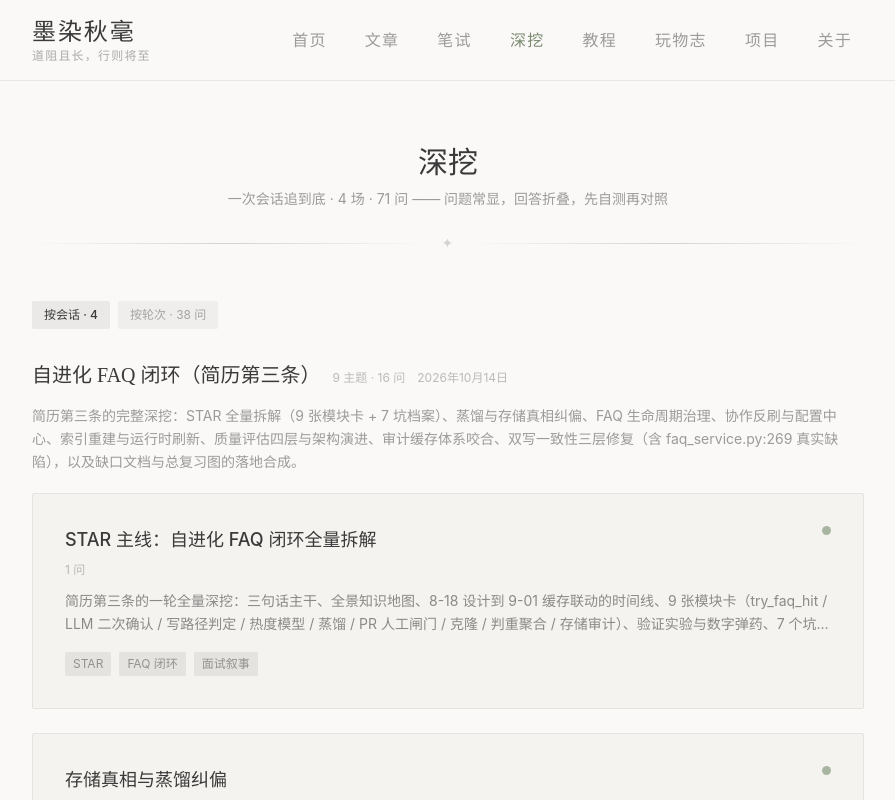
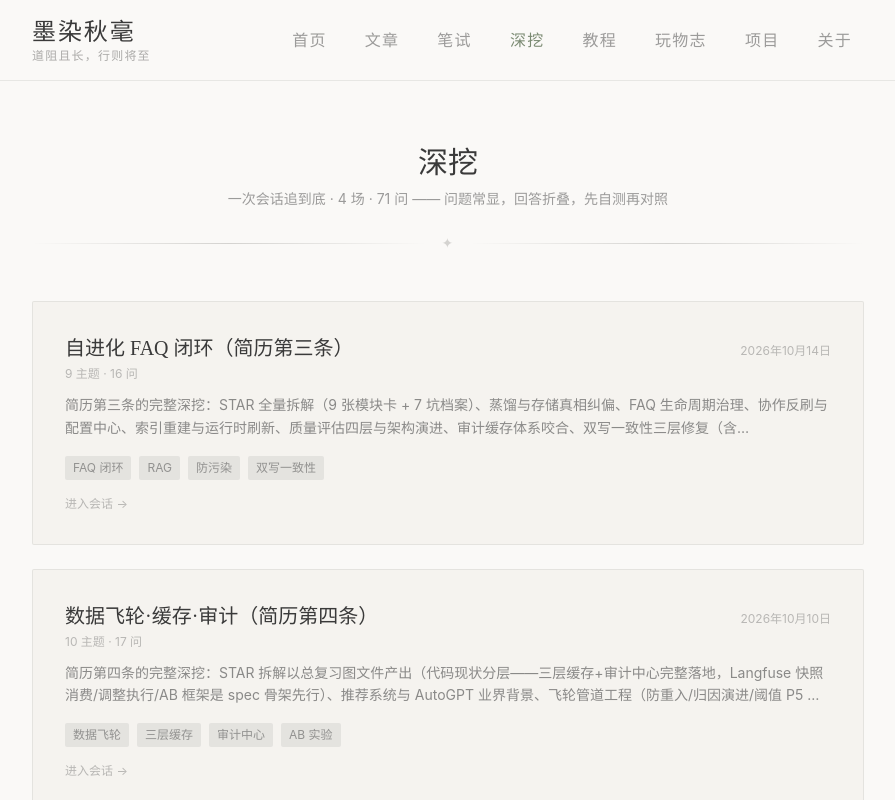
Before and after one commit to jerry-166/jerry-166.github.io, a Next.js app: page /digs in a window 1280 px wide. Shown: the top 800 px of the page, without its empty margins (192-1087 px from the left). Built offline with nearby package versions, Linux system fonts and the light colour scheme.

Commit message:
深挖模块目录化改版：/digs 只列会话卡片，新增 /digs/[session] 单会话页（保留主题/轮次双视图，零改码增量维护）

```diff
--- /dev/null
+++ b/app/digs/[session]/page.tsx
@@ -0,0 +1,124 @@
+import type { Metadata } from 'next'
+import Link from 'next/link'
+import { Suspense } from 'react'
+import Layout from '@/components/Layout'
+import DigListClient from '@/components/DigListClient'
+import { getDigSession, getSessionChronicle, getAllDigSessionSlugs, formatDigDate } from '@/lib/digs'
+import { siteConfig } from '@/lib/config'
+
+interface PageProps {
+  params: { session: string }
+}
+
+// build 时逐会话生成静态路径：丢新会话目录即出现新会话页
+export async function generateStaticParams() {
+  return getAllDigSessionSlugs().map((item) => ({
+    session: item.params.session,
+  }))
+}
+
+export async function generateMetadata({ params }: PageProps): Promise<Metadata> {
+  const session = getDigSession(params.session)
+
+  if (!session) {
+    return { title: '深挖会话未找到' }
+  }
+
+  return {
+    title: `${session.title} - 深挖 - ${siteConfig.title}`,
+    description: session.description,
+  }
+}
+
+export default function DigSessionPage({ params }: PageProps) {
+  const session = getDigSession(params.session)
+
+  if (!session) {
+    return (
+      <Layout>
+        <div className="max-w-4xl mx-auto px-4 sm:px-6 lg:px-8 py-20 text-center">
+          <h1 className="text-2xl font-zhserif text-ink-dark mb-4">深挖会话未找到</h1>
+          <p className="text-ink/60 mb-6">这场会话不存在或已被删除。</p>
+          <Link href="/digs" className="btn-classic">
+            返回深挖目录
+          </Link>
+        </div>
+      </Layout>
+    )
+  }
+
+  const chronicle = getSessionChronicle(session)
+  const totalSteps = session.digs.reduce((sum, d) => sum + d.steps.length, 0)
+
+  // 传给客户端组件的数据（只含展示所需字段，steps 全文留在服务端）
+  const data = {
+    slug: session.slug,
+    title: session.title,
+    date: session.date,
+    description: session.description,
+    tags: session.tags,
+    digs: session.digs.map((d) => ({
+      slug: d.slug,
+      title: d.title,
+      description: d.description,
+      tags: d.tags,
+      stepCount: d.steps.length,
+      rounds: d.rounds,
+    })),
+  }
+
+  return (
+    <Layout>
+      <div className="max-w-4xl mx-auto px-4 sm:px-6 lg:px-8 py-12 md:py-16">
+        {/* 返回目录 */}
+        <Link
+          href="/digs"
+          className="inline-flex items-center text-sm text-ink/50 hover:text-ink-dark transition-colors mb-8"
+        >
+          ← 深挖目录
+        </Link>
+
+        {/* 会话头 */}
+        <header className="mb-10">
+          <h1 className="text-2xl md:text-3xl font-zhserif text-ink-dark mb-3 leading-snug">
+            {session.title}
+          </h1>
+
+          <div className="flex flex-wrap items-center gap-4 text-sm text-ink/50">
+            {session.date && <time dateTime={session.date}>{formatDigDate(session.date)}</time>}
+            <span className="text-ink/40">
+              {session.digs.length} 主题 · {totalSteps} 问 · {chronicle.rounds.length} 轮
+            </span>
+          </div>
+
+          {session.description && (
+            <p className="mt-4 text-sm text-ink/60 leading-relaxed">{session.description}</p>
+          )}
+
+          {session.tags.length > 0 && (
+            <div className="mt-4 flex flex-wrap gap-2">
+              {session.tags.map((tag) => (
+                <span
+                  key={tag}
+                  className="px-2 py-0.5 bg-mist/50 text-ink/60 rounded-sm text-xs"
+                >
+                  {tag}
+                </span>
+              ))}
+            </div>
+          )}
+
+          <div className="divider mt-8">
+            <span className="divider-text">✦</span>
+          </div>
+        </header>
+
+        {/* Suspense：DigListClient 用 useSearchParams 读 ?view=rounds 深链轮次视图，
+            静态导出下必须包一层 Suspense 边界 */}
+        <Suspense fallback={null}>
+          <DigListClient session={data} chronicle={chronicle} />
+        </Suspense>
+      </div>
+    </Layout>
+  )
+}
--- a/app/digs/page.tsx
+++ b/app/digs/page.tsx
@@ -1,37 +1,27 @@
 import type { Metadata } from 'next'
-import { Suspense } from 'react'
+import Link from 'next/link'
 import Layout from '@/components/Layout'
-import DigListClient from '@/components/DigListClient'
-import { getDigSessions, getDigChronicle } from '@/lib/digs'
+import { getDigSessions, formatDigDate } from '@/lib/digs'
 import { siteConfig } from '@/lib/config'
 
 export const metadata: Metadata = {
   title: `深挖 - ${siteConfig.title}`,
-  description: `把 AI 深挖会话按主题拆成追问链：问题常显、回答折叠，先自测再对照`,
+  description: `深挖会话目录：一场会话一条主线，点进会话看主题追问链与原始轮次`,
 }
 
+// 深挖目录页：只列会话卡片，点击进入 /digs/[session] 单会话页
+// build 时扫描 content/digs/ 的会话目录，新丢入的会话自动多一张卡片
 export default function DigsPage() {
-  // build 时扫描 content/digs/ 的会话目录，新丢入的会话自动出现
   const sessions = getDigSessions().map((session) => ({
     slug: session.slug,
     title: session.title,
     date: session.date,
     description: session.description,
     tags: session.tags,
-    digs: session.digs.map((dig) => ({
-      slug: dig.slug,
-      title: dig.title,
-      description: dig.description,
-      tags: dig.tags,
-      stepCount: dig.steps.length,
-      rounds: dig.rounds,
-    })),
+    topicCount: session.digs.length,
+    stepCount: session.digs.reduce((sum, d) => sum + d.steps.length, 0),
   }))
-  const chronicle = getDigChronicle()
-  const totalSteps = sessions.reduce(
-    (sum, s) => sum + s.digs.reduce((x, d) => x + d.stepCount, 0),
-    0
-  )
+  const totalSteps = sessions.reduce((sum, s) => sum + s.stepCount, 0)
 
   return (
     <Layout>
@@ -48,11 +38,47 @@ export default function DigsPage() {
         </header>
 
         {sessions.length > 0 ? (
-          /* Suspense：DigListClient 用 useSearchParams 读 ?view= 深链轮次视图，
-             静态导出下必须包一层 Suspense 边界 */
-          <Suspense fallback={null}>
-            <DigListClient sessions={sessions} chronicle={chronicle} />
-          </Suspense>
+          <div className="space-y-6">
+            {sessions.map((s) => (
+              <Link key={s.slug} href={`/digs/${s.slug}`} className="card-classic group block">
+                <div className="flex flex-wrap items-baseline justify-between gap-3">
+                  <h2 className="text-lg md:text-xl font-zhserif text-ink-dark group-hover:text-bamboo-dark transition-colors">
+                    {s.title}
+                  </h2>
+                  {s.date && (
+                    <span className="text-xs text-ink/40 shrink-0">{formatDigDate(s.date)}</span>
+                  )}
+                </div>
+
+                <div className="mt-1 text-xs text-ink/40">
+                  {s.topicCount} 主题 · {s.stepCount} 问
+                </div>
+
+                {s.description && (
+                  <p className="mt-3 text-sm text-ink/70 leading-relaxed line-clamp-2">
+                    {s.description}
+                  </p>
+                )}
+
+                {s.tags.length > 0 && (
+                  <div className="mt-4 flex flex-wrap gap-2">
+                    {s.tags.map((tag) => (
+                      <span
+                        key={tag}
+                        className="text-xs px-2 py-1 bg-mist/50 text-ink/60 rounded-sm"
+                      >
+                        {tag}
+                      </span>
+                    ))}
+                  </div>
+                )}
+
+                <div className="mt-4 text-xs text-ink/40 group-hover:text-bamboo-dark transition-colors">
+                  进入会话 →
+                </div>
+              </Link>
+            ))}
+          </div>
         ) : (
           <div className="text-center py-20">
             <p className="text-ink/50">暂无深挖会话，挖一场加一场。</p>
--- a/components/DigListClient.tsx
+++ b/components/DigListClient.tsx
@@ -4,9 +4,9 @@ import { useState } from 'react'
 import Link from 'next/link'
 import { useSearchParams } from 'next/navigation'
 
-// 深挖列表：会话 → 主题 → 追问链 三级数据，两种切法——
-// 按会话（主题卡片，进详情页自测）/ 按轮次（会话内还原当年一问一问挖下来的顺序）
-// 多场深挖会话互不混：每场会话独立一个分节
+// 单场会话视图（/digs/[session]），两种切法——
+// 按主题（主题卡片，进详情页自测）/ 按轮次（还原当年一问一问挖下来的顺序）
+// 目录页 /digs 只列会话卡片；新增会话目录丢进 content/digs/ 即自动出现新路由
 
 interface DigCard {
   slug: string
@@ -42,7 +42,7 @@ interface SessionChronicle {
   rounds: { round: number; steps: ChronicleStep[] }[]
 }
 
-type ViewMode = 'session' | 'round'
+type ViewMode = 'topics' | 'round'
 
 // 追问链缩略图：●—○—○—○，实心 = 初始一问，空心 = 追问
 function MiniChain({ count }: { count: number }) {
@@ -63,27 +63,20 @@ function MiniChain({ count }: { count: number }) {
   )
 }
 
-function formatDate(dateStr: string) {
-  if (!dateStr) return ''
-  return new Date(dateStr).toLocaleDateString('zh-CN', {
-    year: 'numeric',
-    month: 'long',
-    day: 'numeric',
-  })
-}
-
 export default function DigListClient({
-  sessions,
+  session,
   chronicle,
 }: {
-  sessions: SessionCard[]
-  chronicle: SessionChronicle[]
+  session: SessionCard
+  chronicle: SessionChronicle
 }) {
-  // ?view=rounds 从别处深链进轮次视图；默认按会话
+  // ?view=rounds 深链进轮次视图；默认按主题
   const searchParams = useSearchParams()
-  const [view, setView] = useState<ViewMode>(searchParams.get('view') === 'rounds' ? 'round' : 'session')
+  const [view, setView] = useState<ViewMode>(
+    searchParams.get('view') === 'rounds' ? 'round' : 'topics'
+  )
 
-  const totalDigs = sessions.reduce((sum, s) => sum + s.digs.length, 0)
+  const totalSteps = session.digs.reduce((sum, d) => sum + d.stepCount, 0)
 
   const tabClass = (active: boolean) =>
     `text-xs px-3 py-1.5 rounded-sm transition-all duration-200 ${
@@ -94,34 +87,16 @@ export default function DigListClient({
     <div>
       {/* 视图切换 */}
       <div className="mb-8 flex flex-wrap items-center gap-2">
-        <button onClick={() => setView('session')} className={tabClass(view === 'session')}>
-          按会话 · {sessions.length}
+        <button onClick={() => setView('topics')} className={tabClass(view === 'topics')}>
+          按主题 · {session.digs.length}
         </button>
         <button onClick={() => setView('round')} className={tabClass(view === 'round')}>
-          按轮次 · {totalDigs} 问
+          按轮次 · {totalSteps} 问
         </button>
       </div>
 
-      {/* 会话视图：一场深挖会话一个分节，下面主题卡片 */}
-      {view === 'session' ? (
-        <div className="space-y-12">
-          {sessions.map((session) => (
-            <section key={session.slug}>
-              {/* 会话头 */}
-              <div className="flex flex-wrap items-baseline gap-3 mb-4">
-                <h2 className="text-lg md:text-xl font-zhserif text-ink-dark">{session.title}</h2>
-                <span className="text-xs text-ink/40">
-                  {session.digs.length} 主题 · {session.digs.reduce((s, d) => s + d.stepCount, 0)} 问
-                </span>
-                {session.date && (
-                  <span className="text-xs text-ink/40">{formatDate(session.date)}</span>
-                )}
-              </div>
-              {session.description && (
-                <p className="mb-5 text-sm text-ink/60 leading-relaxed">{session.description}</p>
-              )}
-
-              {/* 该会话的主题卡片 */}
+      {/* 主题视图：一场会话的主题卡片 */}
+      {view === 'topics' ? (
         <div className="space-y-6">
           {session.digs.map((dig) => (
             <article key={`${session.slug}/${dig.slug}`} className="card-classic group">
@@ -157,27 +132,10 @@ export default function DigListClient({
             </article>
           ))}
         </div>
-            </section>
-          ))}
-        </div>
       ) : (
-        /* 轮次视图：每场会话内部还原原始对话——第几轮问了什么，各自落进哪个主题 */
-        <div className="space-y-12">
-          {chronicle.map((session) => (
-            <section key={session.sessionSlug}>
-              {/* 会话头 */}
-              <div className="flex flex-wrap items-baseline gap-3 mb-4">
-                <h2 className="text-lg md:text-xl font-zhserif text-ink-dark">
-                  {session.sessionTitle}
-                </h2>
-                <span className="text-xs text-ink/40">
-                  {session.rounds.length} 轮 ·{' '}
-                  {session.rounds.reduce((s, r) => s + r.steps.length, 0)} 问
-                </span>
-              </div>
-
+        /* 轮次视图：还原原始对话——第几轮问了什么，各自落进哪个主题 */
         <div className="space-y-6">
-                {session.rounds.map(({ round, steps }) => (
+          {chronicle.rounds.map(({ round, steps }) => (
             <div key={round}>
               <div className="flex items-baseline gap-3 mb-2 pl-1">
                 <span className="text-sm font-medium text-ink/70">第 {round} 轮</span>
@@ -205,9 +163,6 @@ export default function DigListClient({
             </div>
           ))}
         </div>
-            </section>
-          ))}
-        </div>
       )}
     </div>
   )
--- a/lib/digs.ts
+++ b/lib/digs.ts
@@ -247,7 +247,8 @@ function excerptOf(md: string, max = 80): string {
   return t.length > max ? `${t.slice(0, max)}…` : t
 }
 
-// 轮次视图：每场会话内部按「原始轮次」归位，还原当年一问一问挖下来的顺序
+// 轮次视图：会话内部按「原始轮次」归位，还原当年一问一问挖下来的顺序
+
 export interface SessionChronicle {
   sessionSlug: string
   sessionTitle: string
@@ -255,8 +256,8 @@ export interface SessionChronicle {
   rounds: { round: number; steps: ChronicleStep[] }[]
 }
 
-export function getDigChronicle(): SessionChronicle[] {
-  return parseAllSessions().map((session) => {
+// 单场会话的轮次视图数据（接收已解析的会话对象，避免重复扫描目录）
+export function getSessionChronicle(session: DigSession): SessionChronicle {
   const map = new Map<number, ChronicleStep[]>()
   for (const dig of session.digs) {
     for (const s of dig.steps) {
@@ -282,5 +283,28 @@ export function getDigChronicle(): SessionChronicle[] {
         steps: steps.sort((a, b) => a.stepIndex - b.stepIndex),
       })),
   }
+}
+
+// 单场会话（/digs/[session] 页面与 metadata 用；build 时目录扫描自动发现）
+export function getDigSession(sessionSlug: string): DigSession | null {
+  return parseAllSessions().find((s) => s.slug === sessionSlug) ?? null
+}
+
+// 一级路由静态路径：每场会话一个页面（/digs/[session]）
+export function getAllDigSessionSlugs() {
+  return parseAllSessions().map((session) => ({
+    params: {
+      session: session.slug,
+    },
+  }))
+}
+
+// 日期展示格式（目录页 / 会话页共用）
+export function formatDigDate(dateStr: string): string {
+  if (!dateStr) return ''
+  return new Date(dateStr).toLocaleDateString('zh-CN', {
+    year: 'numeric',
+    month: 'long',
+    day: 'numeric',
   })
 }
```
Also changed, not shown: app/digs/[session]/[slug]/page.tsx (+8 -5 lines). Lines whose indentation alone changed are shown as unchanged.
